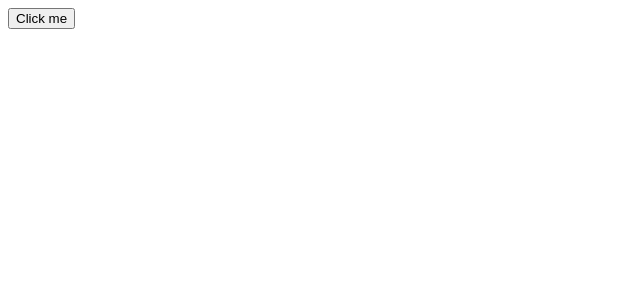
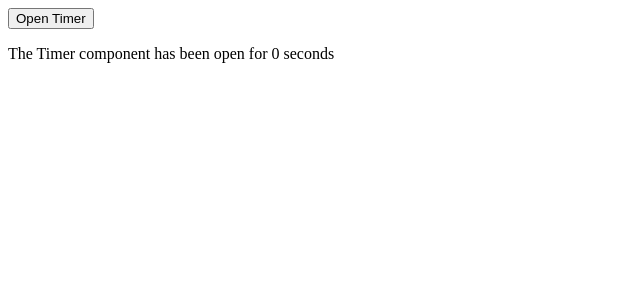
Before and after one commit to neznayer/svelte-learning, a Svelte app: page / in a window 1280 px wide. Shown: the top 300 px of the page, without its empty margins (0-640 px from the left). Built offline with nearby package versions, Linux system fonts and the light colour scheme.

Commit message:
onDestroy

```diff
--- a/src/App.svelte
+++ b/src/App.svelte
@@ -1,9 +1,25 @@
 <script>
-	function handleClick() {
-		alert('no more alerts')
-	}
+	import Timer from './Timer.svelte';
+	import Timer2 from './Timer2.svelte';
+
+	let open = false;
+	let seconds = 0;
+
+	const toggle = () => (open = !open);
+	const handleTick = () => (seconds += 1);
 </script>
 
-<button on:click|once={handleClick}>
-	Click me
-</button>
+<div>
+	<button on:click={toggle}
+		>{open ? 'Close' : 'Open'} Timer</button
+	>
+	<p>
+		The Timer component has been open for
+		{seconds}
+		{seconds === 1 ? 'second' : 'seconds'}
+	</p>
+	{#if open}
+		<Timer callback={handleTick} />
+		<Timer2 callback={handleTick} />
+	{/if}
+</div>
--- /dev/null
+++ b/src/Timer.svelte
@@ -0,0 +1,22 @@
+<script>
+	import { onInterval } from './utils.js';
+
+	export let callback;
+	export let interval = 1000;
+
+	onInterval(callback, interval);
+</script>
+
+<p>
+	This component executes a callback every
+	{interval} millisecond{interval === 1
+		? ''
+		: 's'}
+</p>
+
+<style>
+	p {
+		border: 1px solid blue;
+		padding: 5px;
+	}
+</style>
--- /dev/null
+++ b/src/Timer2.svelte
@@ -0,0 +1,22 @@
+<script>
+	import { onInterval } from './utils.js';
+
+	export let callback;
+	export let interval = 1000;
+
+	onInterval(callback, interval);
+</script>
+
+<p>
+	This component executes a callback every
+	{interval} millisecond{interval === 1
+		? ''
+		: 's'}
+</p>
+
+<style>
+	p {
+		border: 1px solid blue;
+		padding: 5px;
+	}
+</style>
--- /dev/null
+++ b/src/utils.js
@@ -0,0 +1,9 @@
+import { onDestroy } from 'svelte';
+
+export function onInterval(callback, milliseconds) {
+	const interval = setInterval(callback, milliseconds);
+
+	onDestroy(() => {
+		clearInterval(interval)
+	});
+}
```
